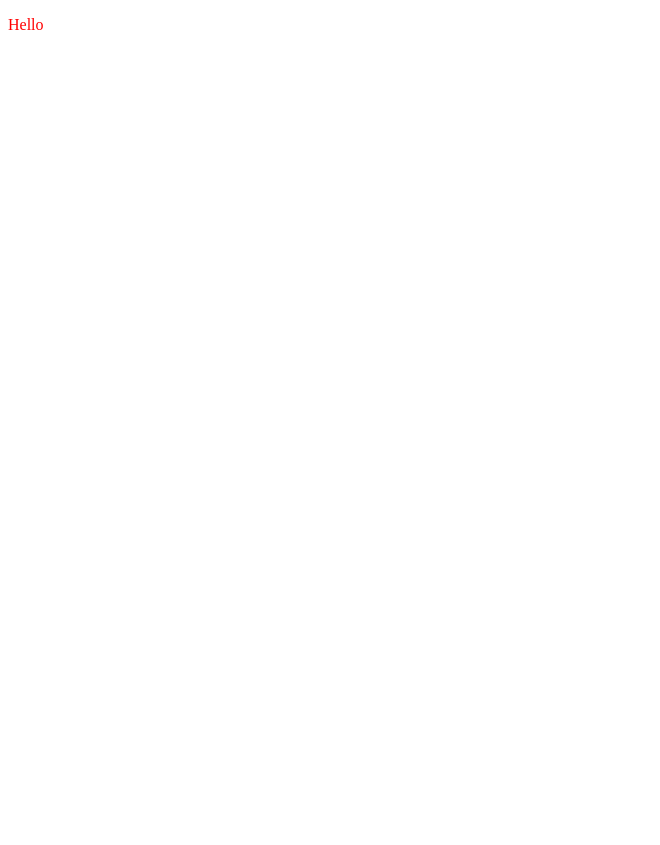
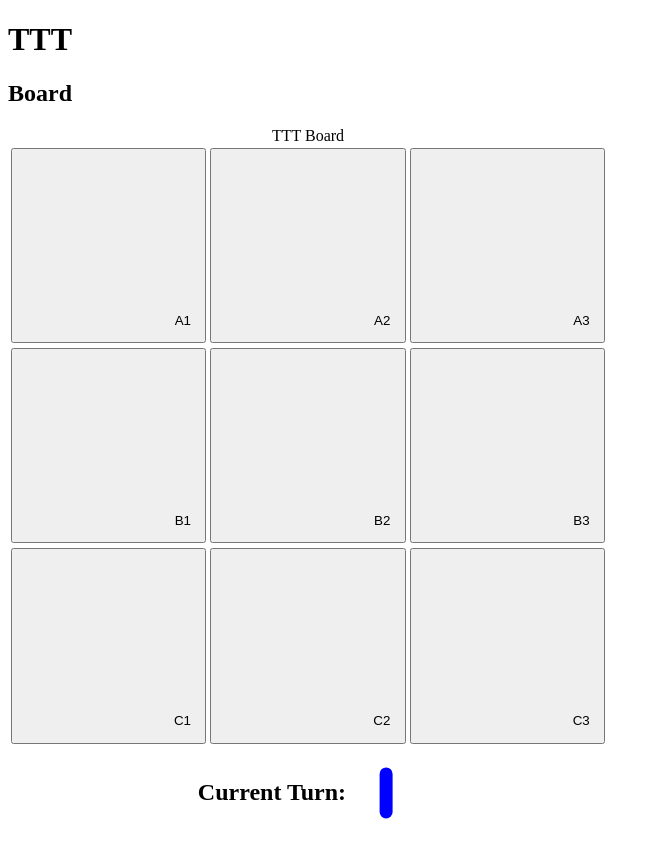
Before and after one commit to Auroratide/ttt-react, a React (Vite) app: page / in a window 1280 px wide. Shown: the whole page, without its empty margins (0-660 px from the left). Before the commit the page ends 800 px from the top, so only its background shows below. Built offline with nearby package versions, Linux system fonts and the light colour scheme.

Commit message:
The app actually shows the game

```diff
--- a/src/App/App.module.css
+++ b/src/App/App.module.css
@@ -1,3 +1,3 @@
-.hello {
-	color: red;
+.fitScreen {
+	max-width: 37.5rem;
 }
--- a/src/App/App.tsx
+++ b/src/App/App.tsx
@@ -1,7 +1,14 @@
-import { useState } from 'react'
-import reactLogo from './assets/react.svg'
+import c from 'classnames'
 import css from './App.module.css'
+import { Game } from '../Game'
 
 export function App() {
-	return <p className={css.hello}>Hello</p>
+	return (
+		<main>
+			<h1>TTT</h1>
+			<div className={c(css.fitScreen)}>
+				<Game />
+			</div>
+		</main>
+	)
 }
```
